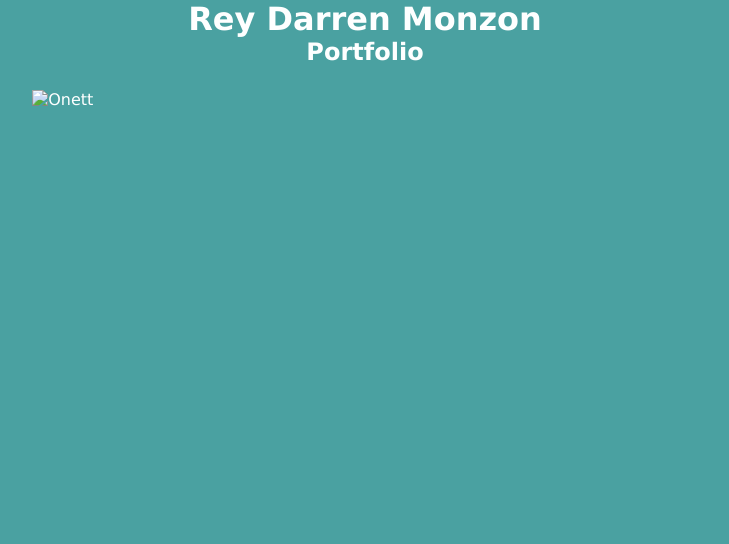
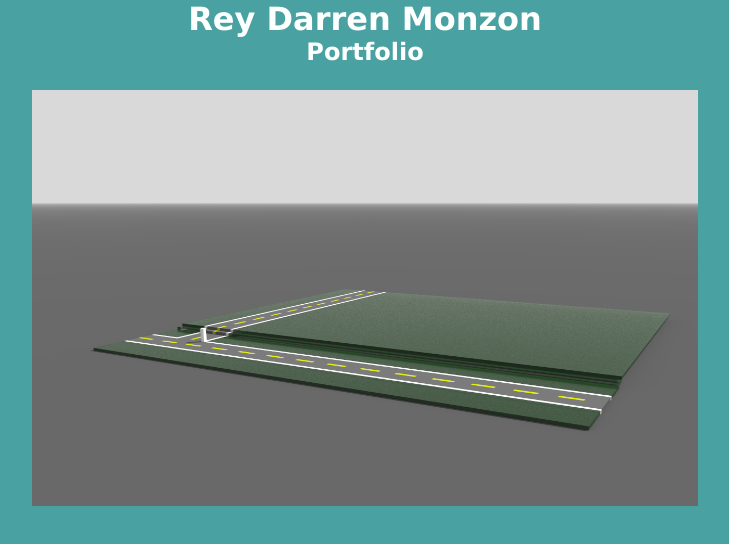
Before and after one commit to reydarren/reydarren.github.io, a plain HTML site: page index.html in a window 1280 px wide. Shown: the whole page, without its empty margins (275-1004 px from the left). Drawn offline with Linux system fonts and the light colour scheme.

Commit message:
Update index.html

```diff
--- a/index.html
+++ b/index.html
@@ -10,7 +10,7 @@
 
 	<div class="projects">
 		<div>
-		<img src="OnettProgress.png" alt="Onett">
+		<img src="Images/OnettProgress.png" alt="Onett">
 
 
 </body>
```
